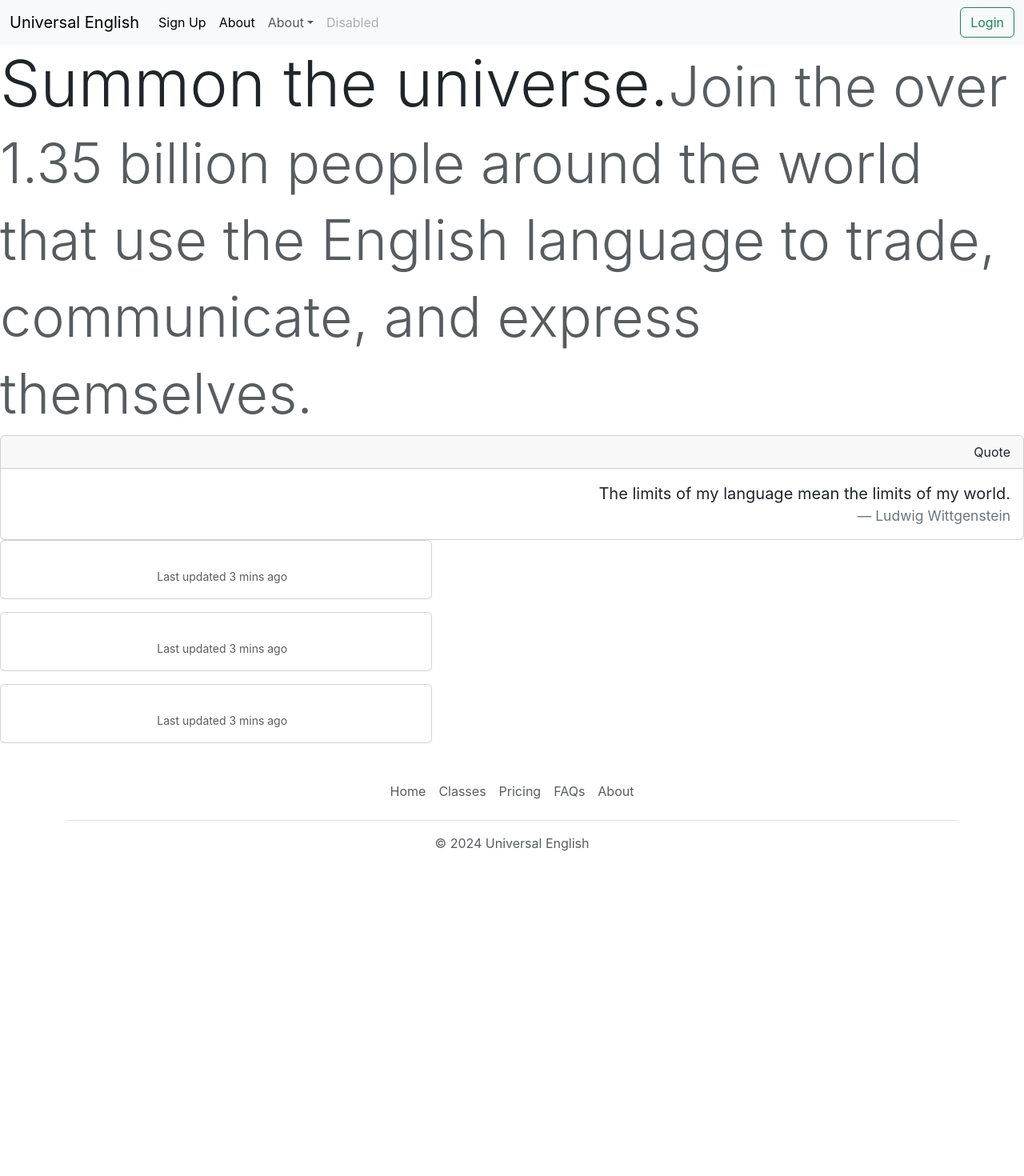
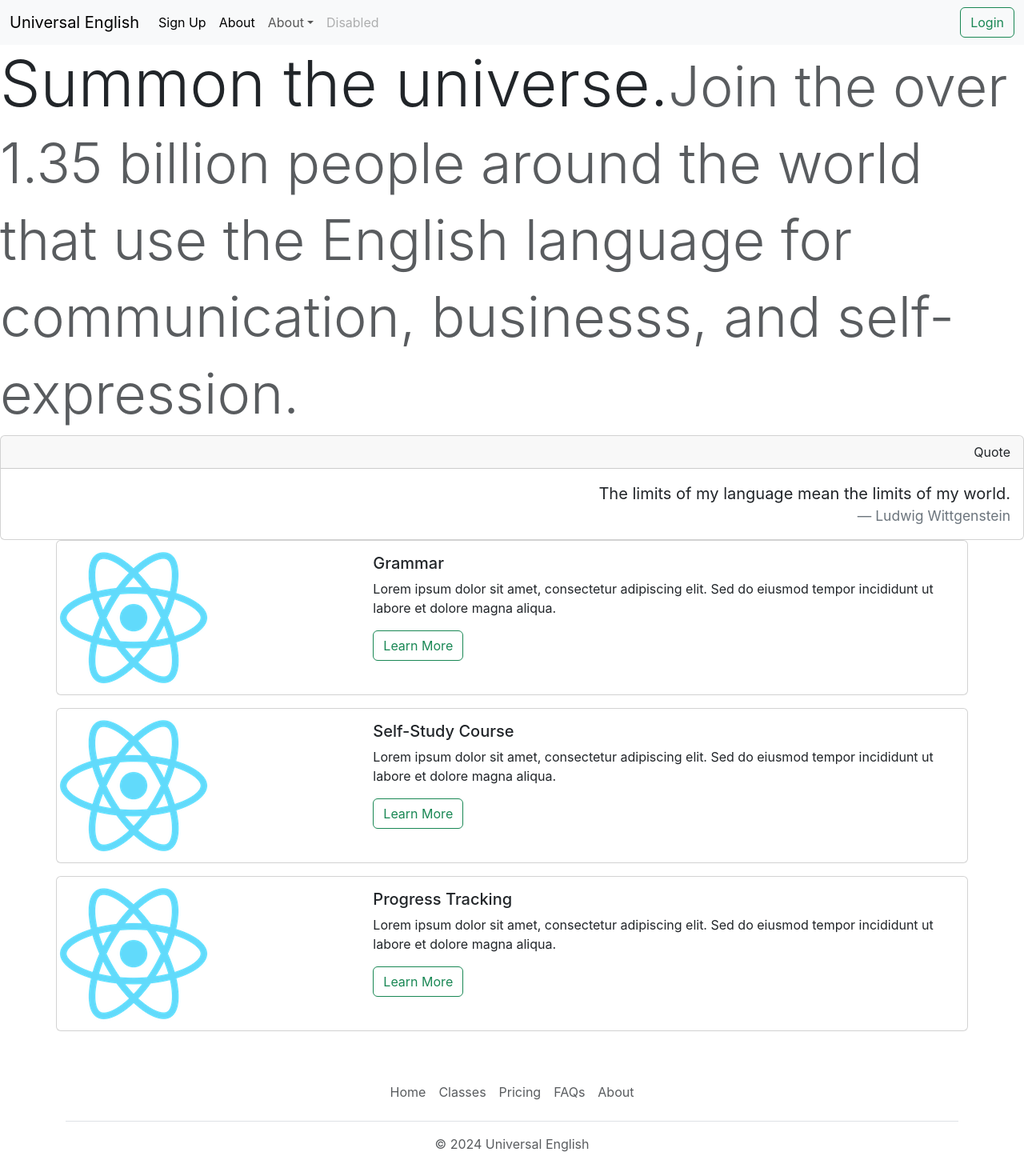
Before and after one commit to jmmount/universal, a React (Create React App) app: page / in a window 1280 px wide. Shown: the top 1470 px of the page at 80% size. Before the commit the page ends 1122 px from the top, so only its background shows below. Built offline with nearby package versions, Linux system fonts and the light colour scheme.

Commit message:
updates home

```diff
--- a/src/components/ImgCard.jsx
+++ b/src/components/ImgCard.jsx
@@ -1,20 +1,26 @@
-const ImgCard = ({ image, title, body }) => {
-    return (
-        <div className="card mb-3" style={{maxWidth: '540px'}}>
+import NavigateButton from "./NavigateButton";
+
+const ImgCard = ({ image, title, body, to, buttonText }) => {
+  return (
+    <div className="d-flex justify-content-center">
+      <div className="card mb-3" style={{ maxWidth: "1140px" }}>
         <div className="row g-0">
           <div className="col-md-4">
-            <img src={image} className="img-fluid rounded-start" alt={title}/>
+            <img src={image} className="img-fluid rounded-start" alt={title} />
           </div>
           <div className="col-md-8">
             <div className="card-body">
               <h5 className="card-title">{title}</h5>
               <p className="card-text">{body}</p>
-              <p className="card-text"><small className="text-body-secondary">Last updated 3 mins ago</small></p>
+              <NavigateButton className="btn btn-outline-success" to={to}>
+                {buttonText}
+              </NavigateButton>
             </div>
           </div>
         </div>
       </div>
-    );
+    </div>
+  );
 };
 
 export default ImgCard;
--- a/src/pages/Home.jsx
+++ b/src/pages/Home.jsx
@@ -4,17 +4,39 @@ import QuoteCard from "../components/QuoteCard.jsx";
 function Home() {
   return (
     <>
-      <h1 class="display-1">Summon the universe.
-      <small class="text-body-secondary">Join the over 1.35 billion people around the world that use the English language to trade, communicate, and express themselves. </small>
+      <h1 class="display-1">
+        Summon the universe.
+        <small class="text-body-secondary">
+          Join the over 1.35 billion people around the world that use the
+          English language for communication, businesss, and self-expression.{" "}
+        </small>
       </h1>
       <QuoteCard
         quoteText="The limits of my language mean the limits of my world."
         author="Ludwig Wittgenstein"
         ource="Tractatus logigo-philosphicus, 1922"
       />
-      <ImgCard/>
-      <ImgCard/>
-      <ImgCard/>
+      <ImgCard
+        image="/logo192.png"
+        title="Grammar"
+        body="Lorem ipsum dolor sit amet, consectetur adipiscing elit. Sed do eiusmod tempor incididunt ut labore et dolore magna aliqua."
+        to=""
+        buttonText="Learn More"
+      />
+      <ImgCard
+        image="/logo192.png"
+        title="Self-Study Course"
+        body="Lorem ipsum dolor sit amet, consectetur adipiscing elit. Sed do eiusmod tempor incididunt ut labore et dolore magna aliqua."
+        to=""
+        buttonText="Learn More"
+      />
+      <ImgCard
+        image="/logo192.png"
+        title="Progress Tracking"
+        body="Lorem ipsum dolor sit amet, consectetur adipiscing elit. Sed do eiusmod tempor incididunt ut labore et dolore magna aliqua."
+        to=""
+        buttonText="Learn More"
+      />
     </>
   );
 }
```
